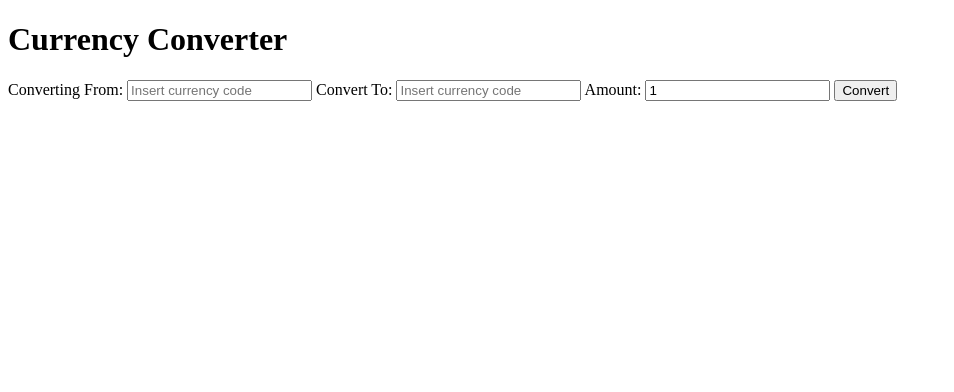
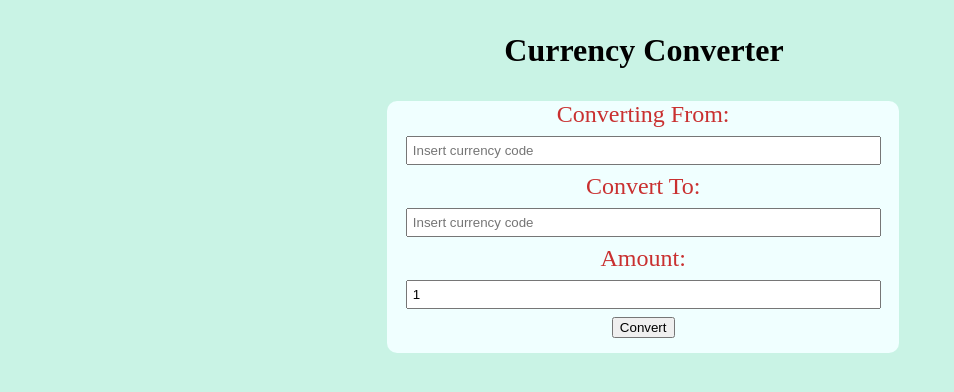
Before and after one commit to nll004/Currency-Converter-App, a Flask app: page / in a window 1280 px wide. Shown: the top 392 px of the page, without its empty margins (0-954 px from the left). Run offline with Flask 2, Linux system fonts and the light colour scheme.

Commit message:
added basic css and refactored some things

```diff
--- a/app.py
+++ b/app.py
@@ -9,7 +9,7 @@ def currency_home():
     '''Render form for currency conversion and display results once submitted'''
 
     if request.method == 'POST':
-        '''Once form is posted, handle data, return the result while handling for invalid numbers and invalid currencies'''
+        '''Once form is posted, handle data, return the result at the top of the form'''
 
         c = CurrencyRates()
         code = CurrencyCodes()
@@ -19,7 +19,7 @@ def currency_home():
         amount = request.form.get('amount')
         symb = code.get_symbol(conv_to)
 
-        # convert amount to a float. If a non-number is passed in it will raise a Value error
+        # convert amount value to a float. If a nonnumerical value is passed in it will raise a Value error
         # if either currency is not valid it will raise RatesNotAvailableError
         # convert currency using form data then round to 2 decimal places before passing back to the webpage
         try:
@@ -30,7 +30,7 @@ def currency_home():
             result = "Make sure the amount is a valid number"
 
         except RatesNotAvailableError:
-            result = "Recheck your currency code"
+            result = "Recheck your currency codes"
 
         finally:
             return render_template("home.html", result= result)
--- a/static/style.css
+++ b/static/style.css
@@ -0,0 +1,43 @@
+body {
+    background-color: rgb(201, 243, 229);
+}
+
+h1 {
+    width: 50vw;
+    position: relative;
+    left: 25%;
+    text-align: center;
+    margin: 2rem 0;
+    color: black;
+}
+
+h2 {
+    padding-top: 20px;
+}
+
+form {
+    width: 40vw;
+    position: relative;
+    left: 30%;
+    background-color: azure;
+    border-radius: 10px;
+    text-align: center;
+}
+
+label {
+    display: inline-block;
+    color: rgb(201, 48, 48);
+    font-size: 1.5rem;
+}
+
+input {
+    display: inline-block;
+    padding: 5px;
+    margin: 8px;
+    width: 90%;
+}
+
+button {
+    display: inline-block;
+    margin-bottom: 15px;
+}
--- a/templates/home.html
+++ b/templates/home.html
@@ -10,7 +10,7 @@
 <body>
     {% block page_content %}
     <h1>Currency Converter</h1>
-    <form action="/" id="conversion-form" method="POST">
+    <form action="/" method="POST">
         {% if result %}
             <h2 id="result"> {{ result }}</h2>
         {% endif %}
```
